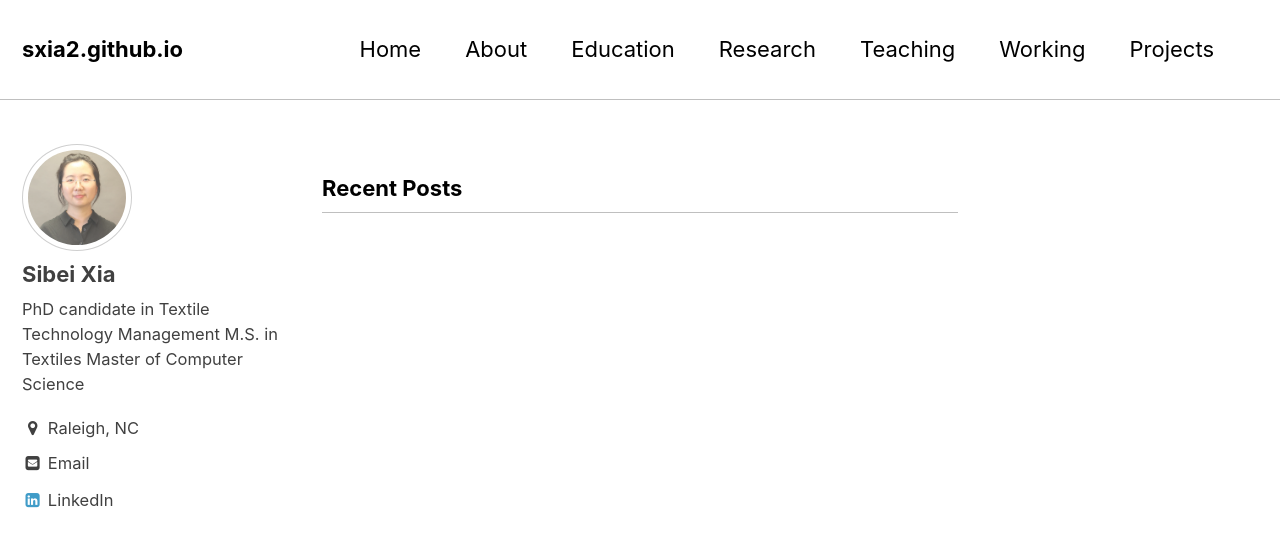
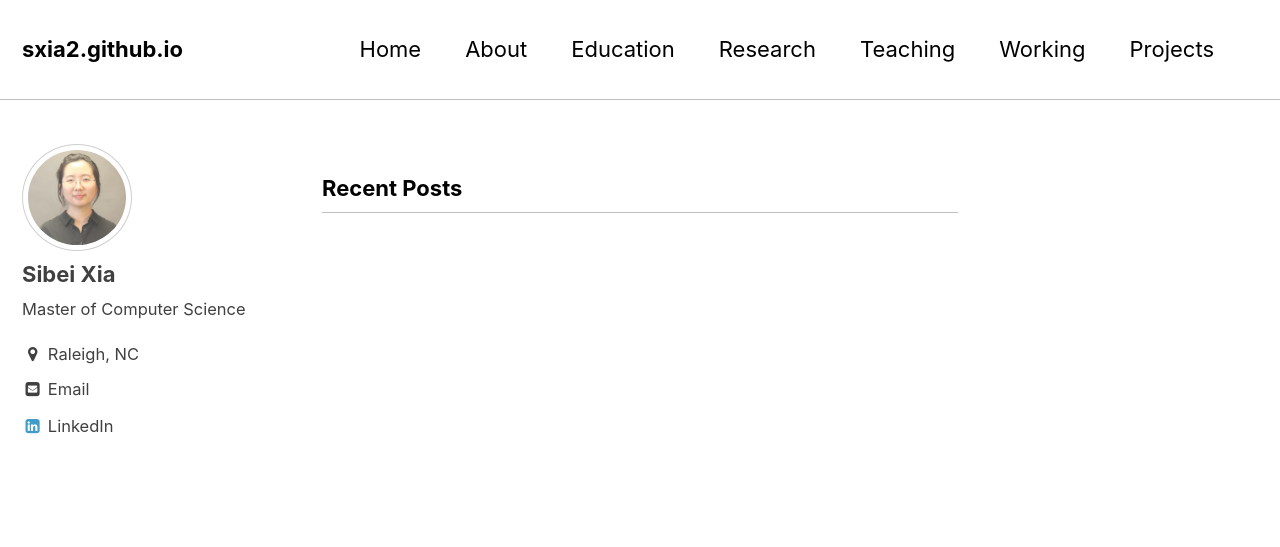
Before and after one commit to sxia2/sxia2.github.io, a Jekyll site: the page built from index.html, in a window 1280 px wide and 900 px high. Shown: the top 547 px of the window. Built offline with Jekyll 4.4.1, drawn with Linux system fonts in a browser that asks for light colours; the list of posts is cut into pages by our own code; part of the change alters nothing that is shown.

Commit message:
thee bios

```diff
--- a/_config.yml
+++ b/_config.yml
@@ -88,10 +88,9 @@ author:
   name             : "Sibei Xia"
   avatar           : "/assets/images/bio-photo.jpg"
   # path of avatar image, e.g. "/assets/images/bio-photo.jpg"
-  bio              : |
-       PhD candidate in Textile Technology Management
-       M.S. in Textiles
-       Master of Computer Science
+  bio              : "PhD candidate in Textile Technology Management"
+  bio              : "M.S. in Textiles"
+  bio              : "Master of Computer Science"
   location         : "Raleigh, NC"
   email            : "sxia2@ncsu.edu"
   uri              :
```
